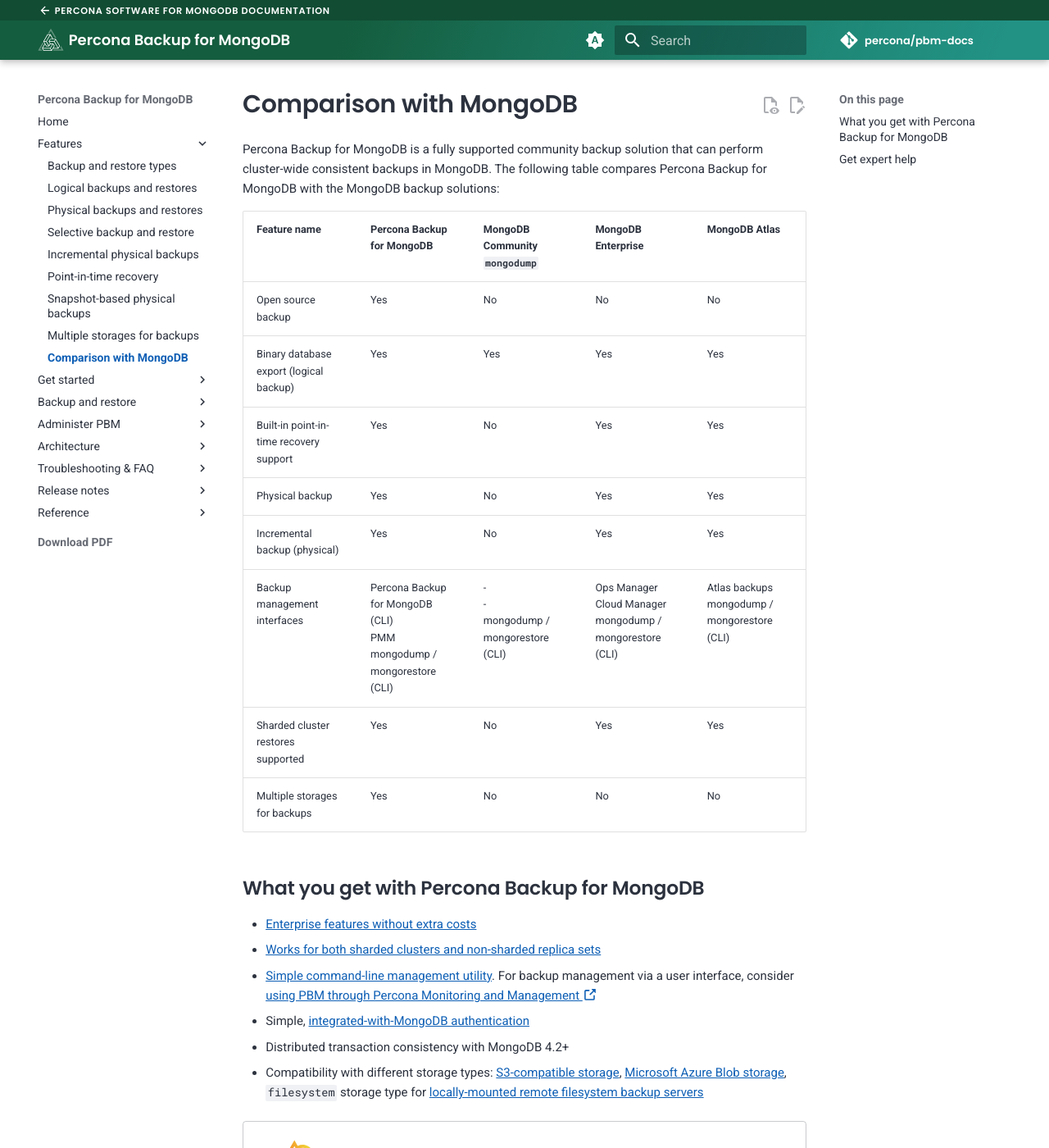
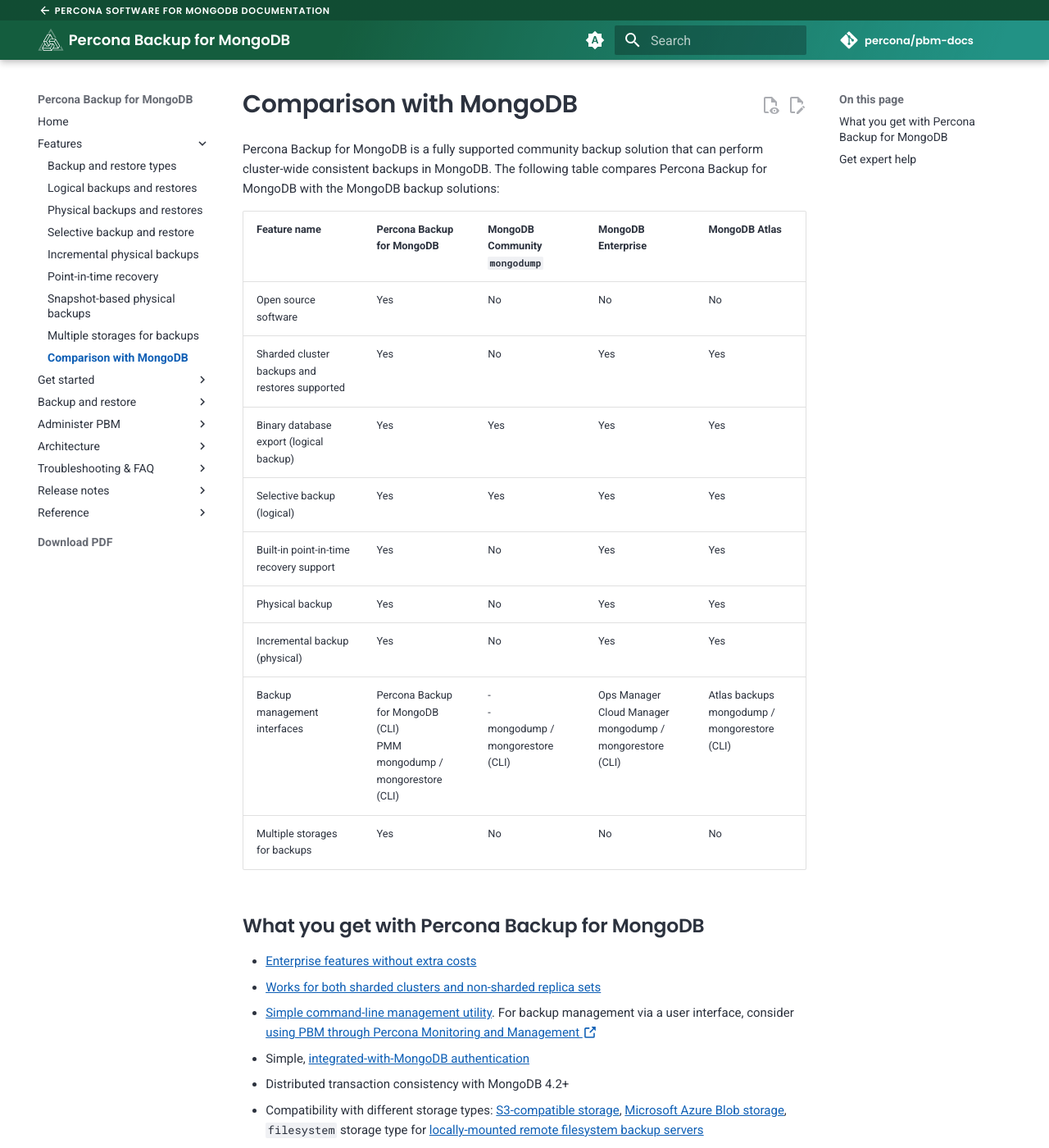
Before and after one commit to percona/pbm-docs, an MkDocs documentation site: the page built from docs/features/comparison.md, in a window 1280 px wide and 1400 px high. Shown: the whole window at 82% size. Built offline with MkDocs 1.6.1 and Material for MkDocs 9.7.7, drawn with Linux system fonts in a browser that asks for light colours; nearby versions of some CDN libraries; comment, search, counter and statistics services are not loaded.

Commit message:
Updated comparison table, added selective backups

```diff
--- a/docs/features/comparison.md
+++ b/docs/features/comparison.md
@@ -4,13 +4,14 @@
 
 | Feature name | Percona Backup for MongoDB | MongoDB Community `mongodump` | MongoDB Enterprise | MongoDB Atlas |
 | -------------| -------------------------- | ----------- | ----------------- | ---------------
-|Open source backup | Yes | No	| No | No
+| Open source software | Yes | No	| No | No
+| Sharded cluster backups and restores supported | Yes | No | Yes |	Yes
 | Binary database export (logical backup) | Yes | Yes | Yes | Yes
+| Selective backup (logical) | Yes | Yes | Yes | Yes
 | Built-in point-in-time recovery support |	Yes | No | Yes | Yes
 | Physical backup |	Yes	| No | Yes | Yes
 | Incremental backup (physical) | Yes |	No |Yes | Yes
 | Backup management interfaces	| Percona Backup for MongoDB (CLI) <br> PMM <br> mongodump / mongorestore (CLI) | - <br> - <br> mongodump / mongorestore (CLI) | Ops Manager <br> Cloud Manager <br> mongodump / mongorestore (CLI) | Atlas backups <br> mongodump / mongorestore (CLI)
-| Sharded cluster restores supported | Yes | No | Yes |	Yes
 | Multiple storages for backups| Yes | No | No | No
 
 ## What you get with Percona Backup for MongoDB
```
